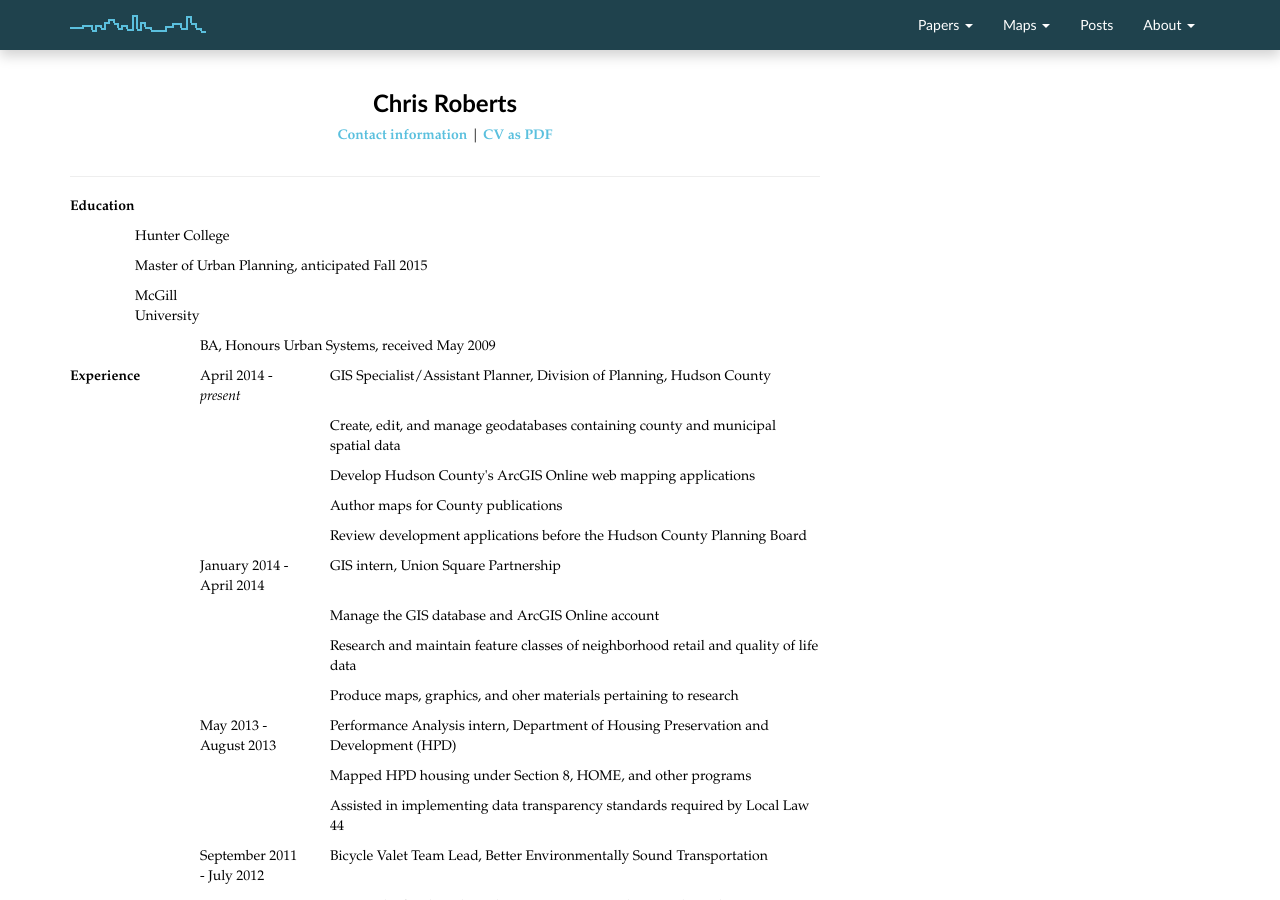
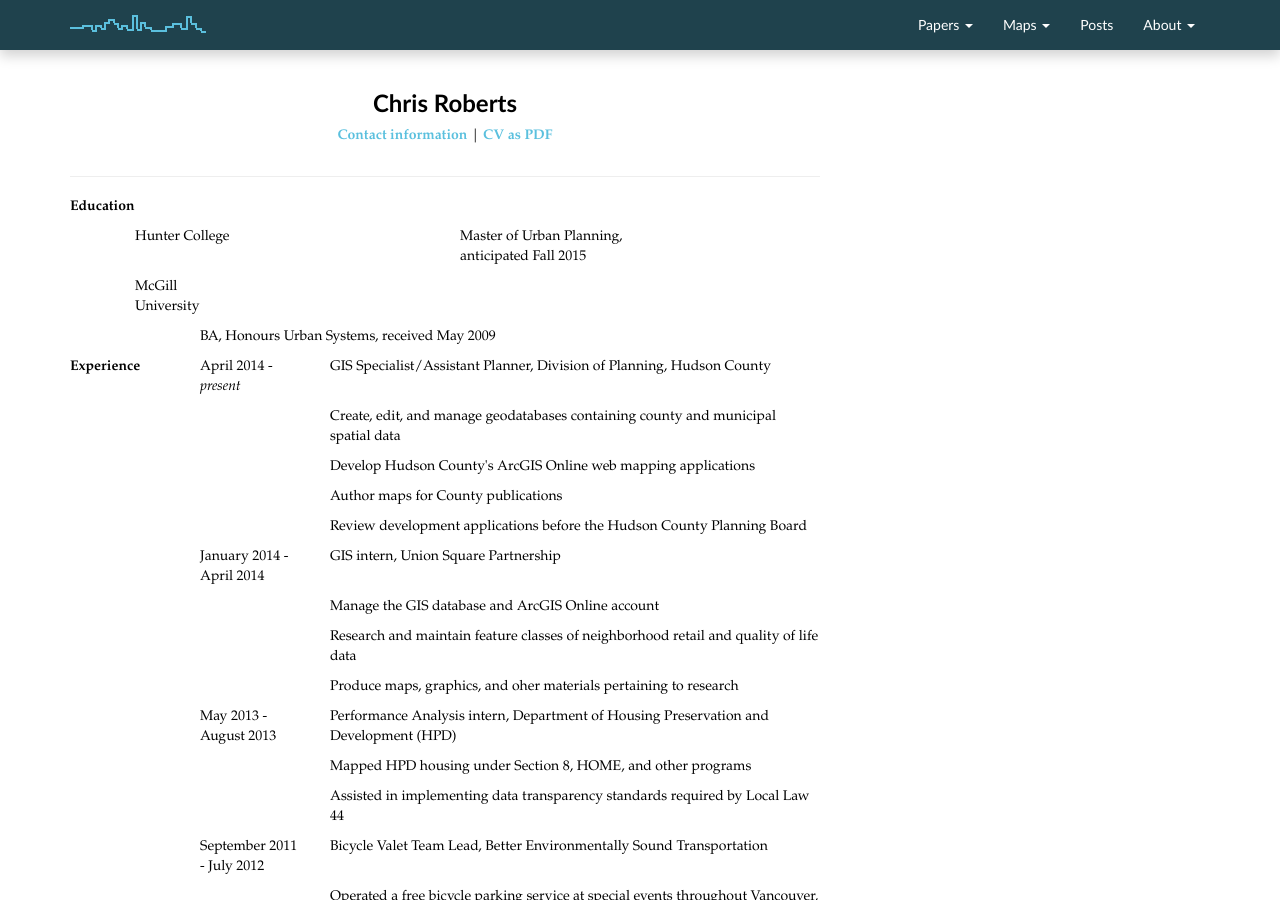
Before and after one commit to chrisrobertsnyc/chrisrobertsnyc.github.io, a Jekyll site: the page built from about/cv.html, in a window 1280 px wide and 900 px high. Built offline with Jekyll 4.4.1, drawn with Linux system fonts in a browser that asks for light colours; nearby versions of some CDN libraries.

Commit message:
more testing

```diff
--- a/about/cv.html
+++ b/about/cv.html
@@ -15,10 +15,10 @@
 	</div>
 </div>
 <div class="row">
-	<div class="col-md-3 col-xs-3 col-xs-offset-1">
+	<div class="col-md-4 col-xs-3 col-xs-offset-1">
 		<p>Hunter College</p>
 	</div>
-	<div class="col-md-9 col-xs-6 col-xs-offset-1">
+	<div class="col-md-4 col-xs-6 col-xs-offset-1">
 		<p>Master of Urban Planning, anticipated Fall 2015</p>
 	</div>
 </div>
```
